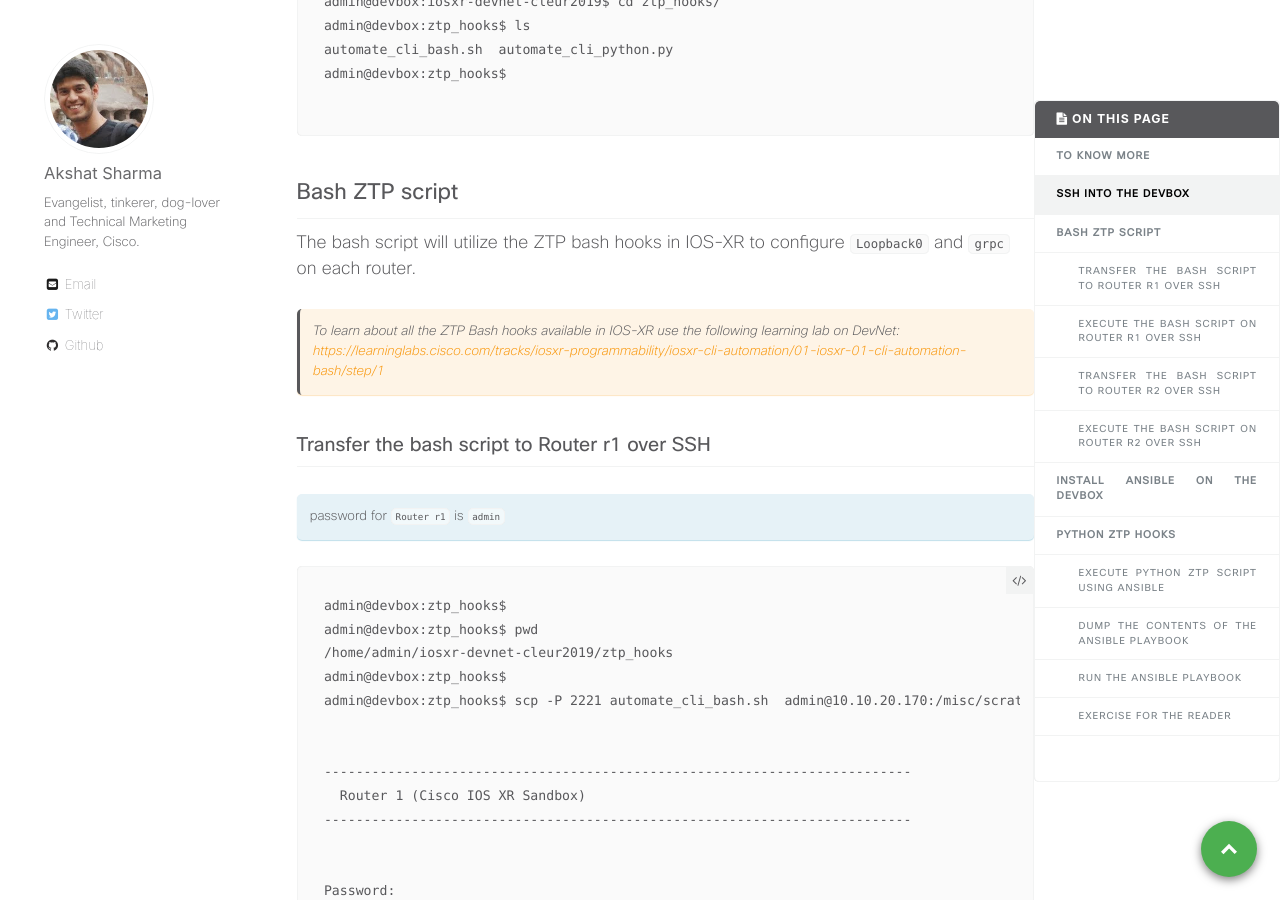
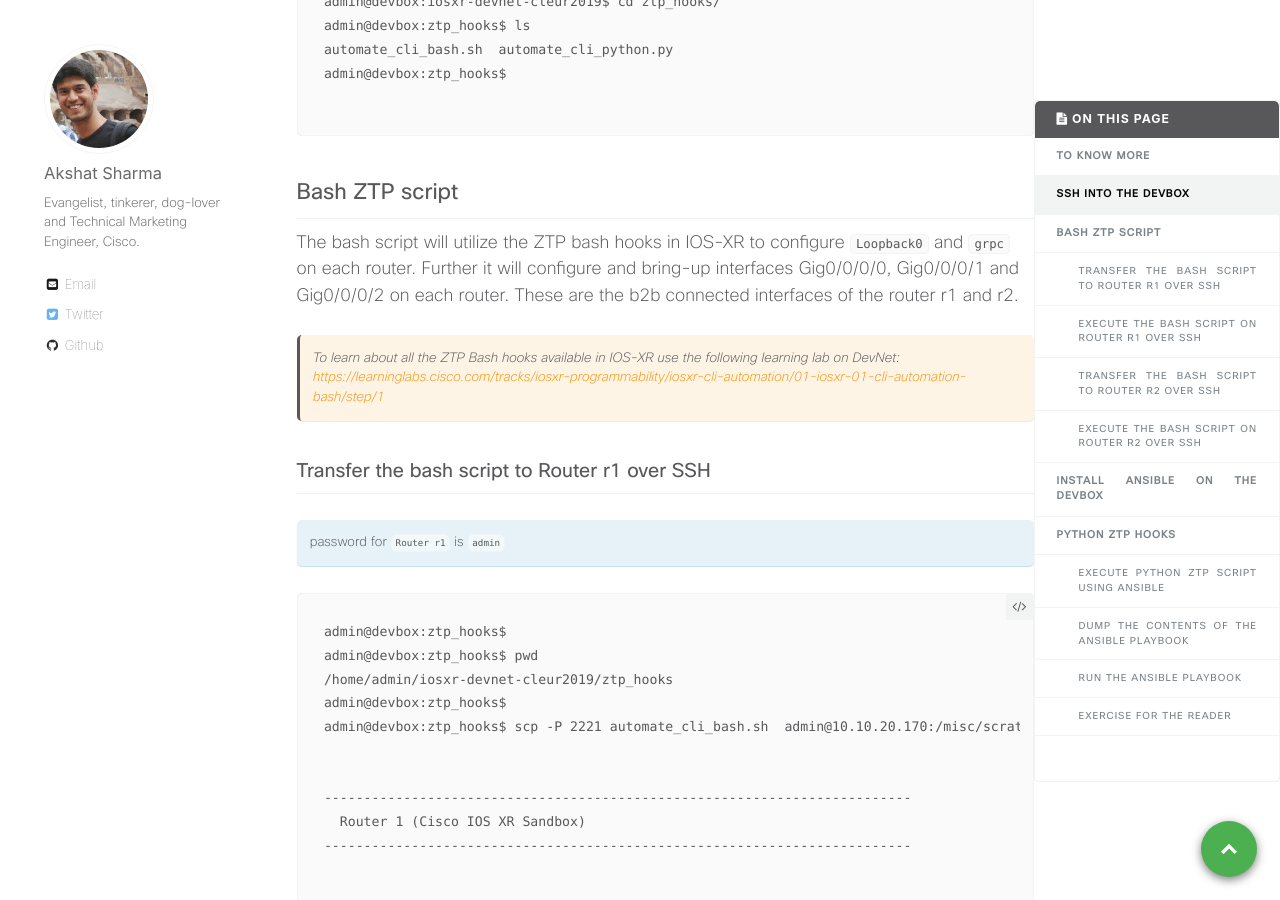
Before and after one commit to nanog75/hackathon, a Jekyll site: the page built from _wkinstructions/2018-06-12-step-1-ios-xr-ztp-bash-and-python-hooks.md, in a window 1280 px wide and 900 px high, scrolled down 3594 px. Built offline with Jekyll 4.4.1, drawn with Linux system fonts in a browser that asks for light colours; comment, search, counter and statistics services are not loaded.

Commit message:
Update 2018-06-12-step-1-ios-xr-ztp-bash-and-python-hooks.md

```diff
--- a/_wkinstructions/2018-06-12-step-1-ios-xr-ztp-bash-and-python-hooks.md
+++ b/_wkinstructions/2018-06-12-step-1-ios-xr-ztp-bash-and-python-hooks.md
@@ -155,6 +155,7 @@ admin@devbox:ztp_hooks$
 
 ## Bash ZTP script
 The bash script will utilize the ZTP bash hooks in IOS-XR to configure `Loopback0` and `grpc` on each router.
+Further it will configure and bring-up interfaces Gig0/0/0/0, Gig0/0/0/1 and Gig0/0/0/2 on each router. These are the b2b connected interfaces of the router r1 and r2.
 
 >To learn about all the ZTP Bash hooks available in IOS-XR use the following learning lab on DevNet:
 ><https://learninglabs.cisco.com/tracks/iosxr-programmability/iosxr-cli-automation/01-iosxr-01-cli-automation-bash/step/1>
```
